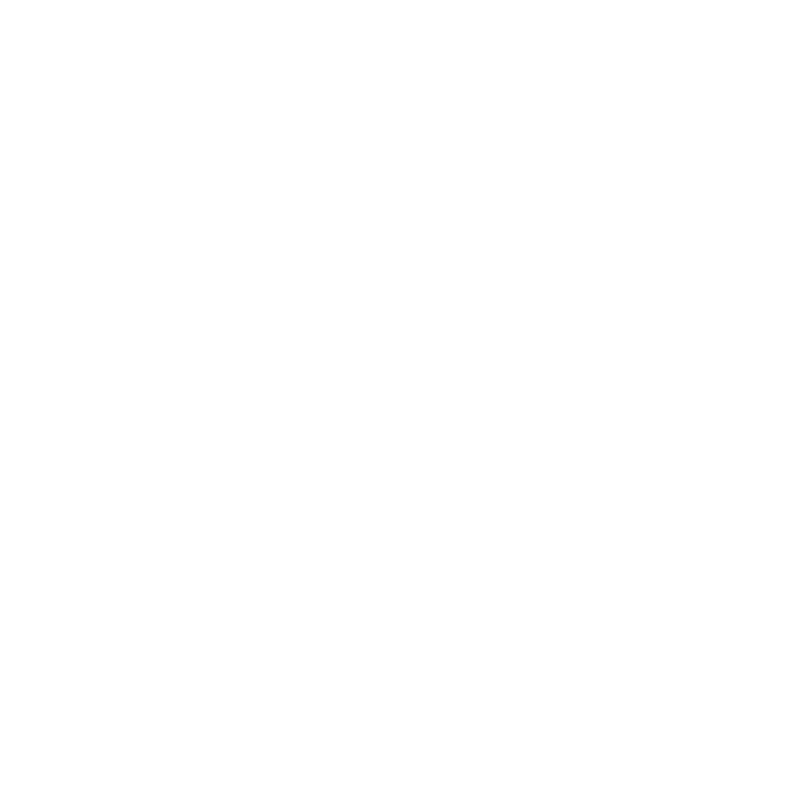
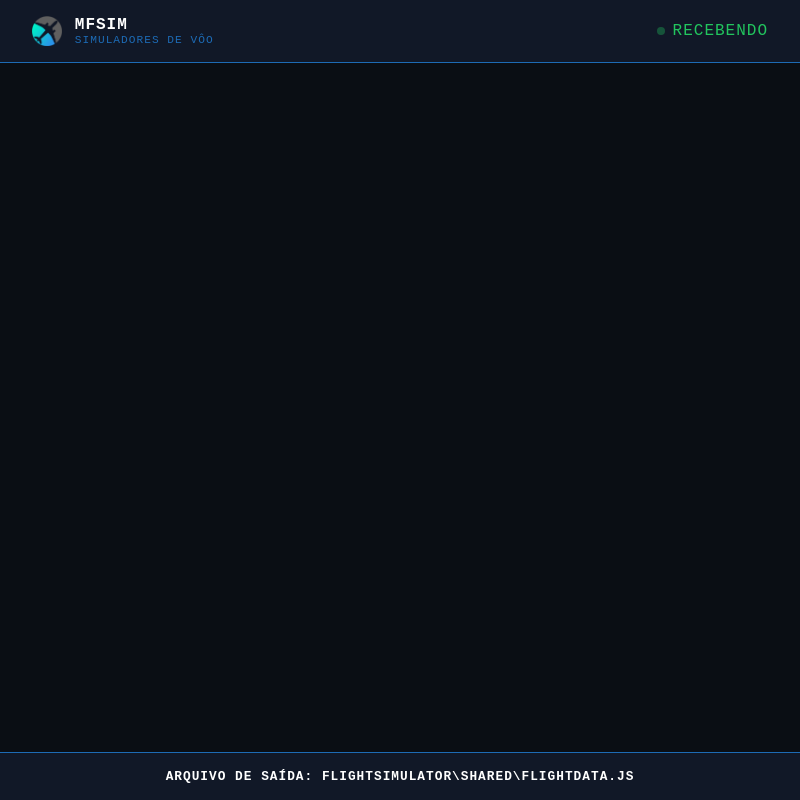
Before and after one commit to igorcsouzaa/FlightSimulator, an Electron app: page leitor/src/pages/index.html in a window 800 px wide. Drawn offline with Linux system fonts and the light colour scheme.

Commit message:
Receiver Page Structure Init

```diff
--- a/leitor/src/pages/index.html
+++ b/leitor/src/pages/index.html
@@ -0,0 +1,30 @@
+<!doctype html>
+<html lang="pt-BR">
+  <head>
+    <meta charset="UTF-8" />
+    <meta name="viewport" content="width=device-width, initial-scale=1.0" />
+    <title>Leitor</title>
+    <link rel="stylesheet" href="../static/style.css" />
+  </head>
+  <body>
+    <header class="main-header">
+      <div class="logo">
+        <div class="imgLogo"></div>
+        <div class="logoName">
+          <div class="big-text">MFSIM</div>
+          <div class="small-text blue-text">SIMULADORES DE VÔO</div>
+        </div>
+      </div>
+      <div class="right-header-text">
+        <div class="dot"></div>
+        <div class="text">RECEBENDO</div>
+      </div>
+    </header>
+    <div class="footer">
+      <div class="footer-output-text">
+        ARQUIVO DE SAÍDA: flightSimulator\shared\flightData.js
+      </div>
+    </div>
+    <script src="../static/renderer.js"></script>
+  </body>
+</html>
--- a/leitor/src/static/style.css
+++ b/leitor/src/static/style.css
@@ -0,0 +1,113 @@
+*{margin: 0; padding: 0; box-sizing: border-box; font-family: 'Courier New', Courier, monospace; letter-spacing: 1px;}
+
+:root {
+    --main-color: #0a0e14;
+    --secondary-color: #111827;
+    --detail-color: #1d6bb5;
+    --orange-detail-color: #ff7f50;
+}
+
+
+
+body {
+    background-color: var(--main-color);
+    height: 100vh;
+    display: flex;
+    flex-direction: column;
+    justify-content: space-between;
+
+}
+.main-header {
+    background-color: var(--secondary-color);
+    border-bottom: 1px solid var(--detail-color);
+    display: flex;
+    justify-content: space-between;
+    padding-block: 1rem;
+    padding-inline: 2rem;
+    align-items: stretch;
+}
+
+.logo {
+    display: flex;
+    align-items: center;
+    gap: 0.8rem;
+}
+
+.imgLogo {
+    aspect-ratio: 1;
+    height: 100%;
+    align-self: stretch;
+    background-image: url("../../../assets/mfsimLogo.png");
+    background-position: center;
+    background-repeat: no-repeat;
+    background-size: cover;
+}
+
+.big-text{
+    color: #fff;
+    font-weight: 600;
+    letter-spacing: 1px;
+}
+
+.small-text {
+    font-size: 0.7rem;
+    white-space: nowrap
+}
+
+.blue-text {
+    color: var(--detail-color);
+}
+
+.orange-text {
+    color: var(--orange-detail-color);
+}
+
+.right-header-text {
+    display: flex;
+    align-items: center;
+    gap: 0.5rem;
+}
+
+.right-header-text .text {
+    color: #22c55e;
+}
+
+.dot {
+    width: 8px;
+    height: 8px;
+    border-radius: 50%;
+    background: #22c55e;
+    animation: blink 1.5s infinite;
+}
+
+@keyframes blink {
+    0%, 100% { opacity: 1; }
+    50%       { opacity: 0.3; }
+}
+
+.container{
+    display: flex;
+    flex-direction: column;
+    padding-inline: 2rem;
+    height: 65%;
+}
+
+.line {
+    width: 100%;
+    border-bottom: 1px solid var(--detail-color); /* Linha cinza embaixo */
+    margin: 10px 0;
+}
+
+.footer {
+    background-color: var(--secondary-color);
+    border-top: 1px solid var(--detail-color);
+    padding-block: 1rem;
+    padding-inline: 2rem;
+    text-align: center;
+    color: #fff;
+    font-size: 0.8rem;
+    font-weight: 600;
+    letter-spacing: 1px;
+    text-transform: uppercase;
+    border-top: 1px solid var(--detail-color);
+}
--- a/transmissor/package.json
+++ b/transmissor/package.json
@@ -7,6 +7,11 @@
     "start": "electron .",
     "build": "electron-builder --win",
     "test": "echo \"Error: no test specified\" && exit 1"
+  },
+  "build": {
+    "win": {
+      "icon": "src/assets/mfsimLogo.ico"
+    }
   },
   "keywords": [],
   "author": "",
--- a/transmissor/src/static/style.css
+++ b/transmissor/src/static/style.css
@@ -62,13 +62,13 @@
     color: var(--orange-detail-color);
 }
 
-.transmitting {
+.right-header-text {
     display: flex;
     align-items: center;
     gap: 0.5rem;
 }
 
-.transmitting .text {
+.right-header-text .text {
     color: #22c55e;
 }
 
@@ -120,7 +120,7 @@
 }
 
 .information {
-    width: 220px;
+    width: 10em;
 }
 
 .input {
@@ -130,7 +130,7 @@
 }
 
 .input input[type="range"] {
-    width: 80%;
+    width: 90%;
 }
 
 .value {
@@ -172,7 +172,7 @@
     cursor: pointer;
 }
 
-.input input[type="range"]::-webkit-slider-thumb {
+.blue-range::-webkit-slider-thumb {
     -webkit-appearance: none;
     width: 16px;
     height: 16px;
@@ -197,7 +197,7 @@
 }
 
 .range-wrapper {
-    width: 80%;
+    width: 90%;
     display: flex;
     flex-direction: column;
     gap: 8px;
```
Also changed, not shown: leitor/main.js (+13 -3 lines), transmissor/main.js (+10 -2 lines), transmissor/src/pages/index.html (+4 -4 lines), transmissor/src/static/renderer.js (+33 -0 lines), assets/mfsimLogo.ico (added).
